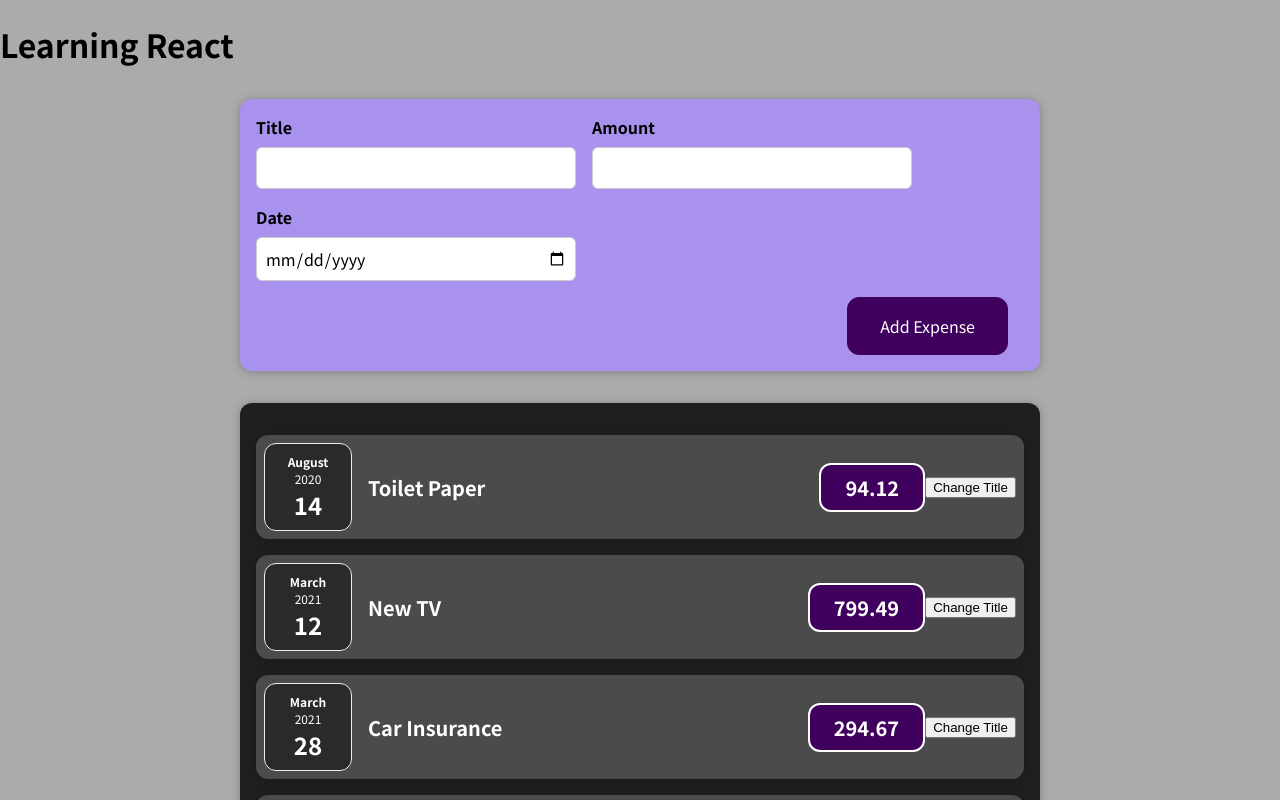
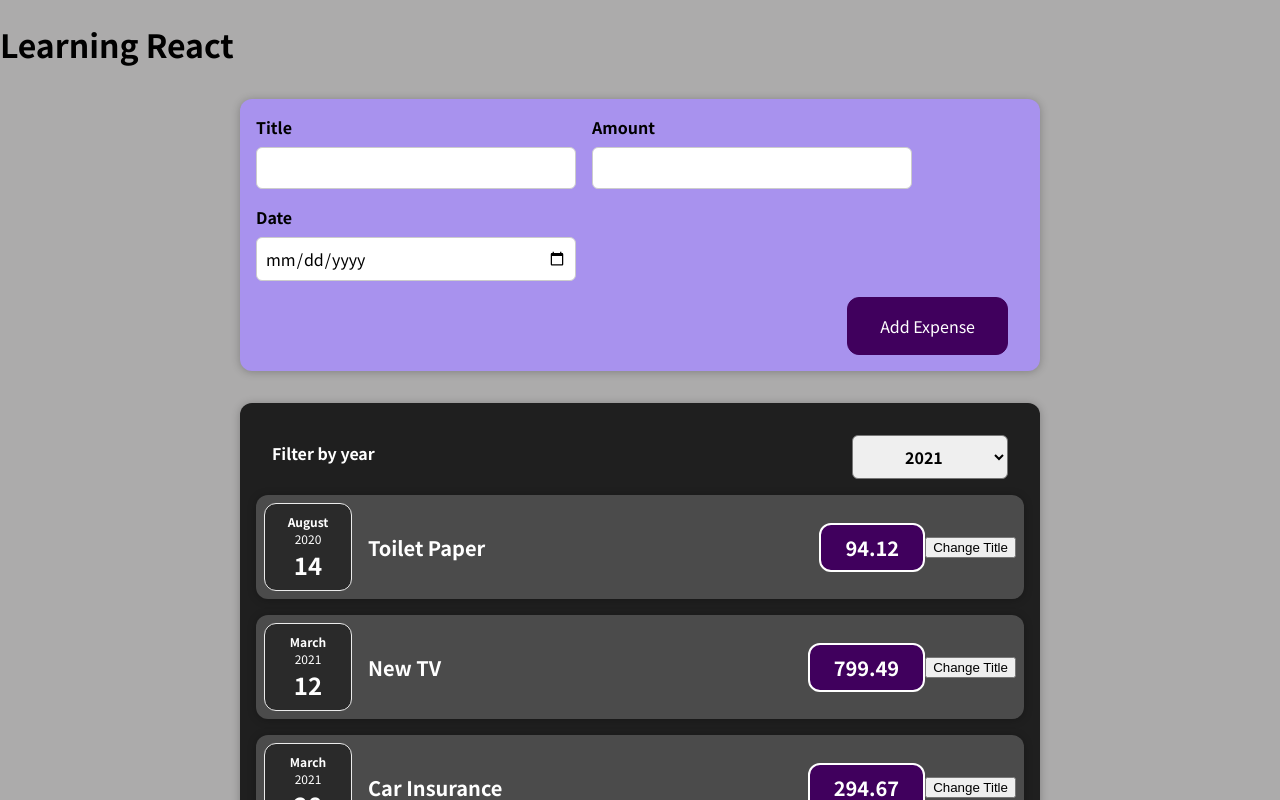
Before and after one commit to HyagoSF/Expense_Tracker, a React (Create React App) app: page / in a window 1280 px wide. Shown: the top 800 px of the page. Built offline with nearby package versions, Linux system fonts and the light colour scheme.

Commit message:
Creating ExpensesFilter and Using It in Expenses.js file, it is parent for now

```diff
--- a/src/components/Expenses/Expenses.js
+++ b/src/components/Expenses/Expenses.js
@@ -1,10 +1,25 @@
+import React, { useState } from 'react';
+
 import './Expenses.css';
 import ExpenseItem from './ExpenseItem';
 import Card from '../UI/Card';
+import ExpensesFilter from './ExpensesFilter';
 
 const Expenses = (props) => {
+	const [filteredYear, setFilteredYear] = useState('2021');
+
+	const filterChangeHandler = (selectedYear) => {
+		setFilteredYear(selectedYear);
+	};
+
 	return (
+		<div>
 			<Card className="expenses">
+				<ExpensesFilter
+					selected={filteredYear}
+					onChangeFilter={filterChangeHandler}
+				/>
+
 				<ExpenseItem
 					title={props.data[0].title}
 					amount={props.data[0].amount}
@@ -29,6 +44,7 @@
 					date={props.data[3].date}
 				/>
 			</Card>
+		</div>
 
 		// <div className="expenses">
 		// 	{props.data.map((e) => {
@@ -42,6 +58,6 @@
 		// 	})}
 		// </div>
 	);
-}
+};
 
 export default Expenses;
--- /dev/null
+++ b/src/components/Expenses/ExpensesFilter.css
@@ -0,0 +1,24 @@
+.expenses-filter {
+	color: white;
+	padding: 0 1rem;
+}
+
+.expenses-filter__control {
+	display: flex;
+	width: 100%;
+	align-items: center;
+	justify-content: space-between;
+	margin: 1rem 0;
+}
+
+.expenses-filter label {
+	font-weight: bold;
+	margin-bottom: 0.5rem;
+}
+
+.expenses-filter select {
+	font: inherit;
+	padding: 0.5rem 3rem;
+	font-weight: bold;
+	border-radius: 6px;
+}
--- /dev/null
+++ b/src/components/Expenses/ExpensesFilter.js
@@ -0,0 +1,25 @@
+import React from 'react';
+
+import './ExpensesFilter.css';
+
+const ExpensesFilter = (props) => {
+	const dropdownChangeHandler = (event) => {
+		props.onChangeFilter(event.target.value);
+	};
+
+	return (
+		<div className="expenses-filter">
+			<div className="expenses-filter__control">
+				<label>Filter by year</label>
+				<select value={props.selected} onChange={dropdownChangeHandler}>
+					<option value="2022">2022</option>
+					<option value="2021">2021</option>
+					<option value="2020">2020</option>
+					<option value="2019">2019</option>
+				</select>
+			</div>
+		</div>
+	);
+};
+
+export default ExpensesFilter;
```
Lines whose indentation alone changed are shown as unchanged.
